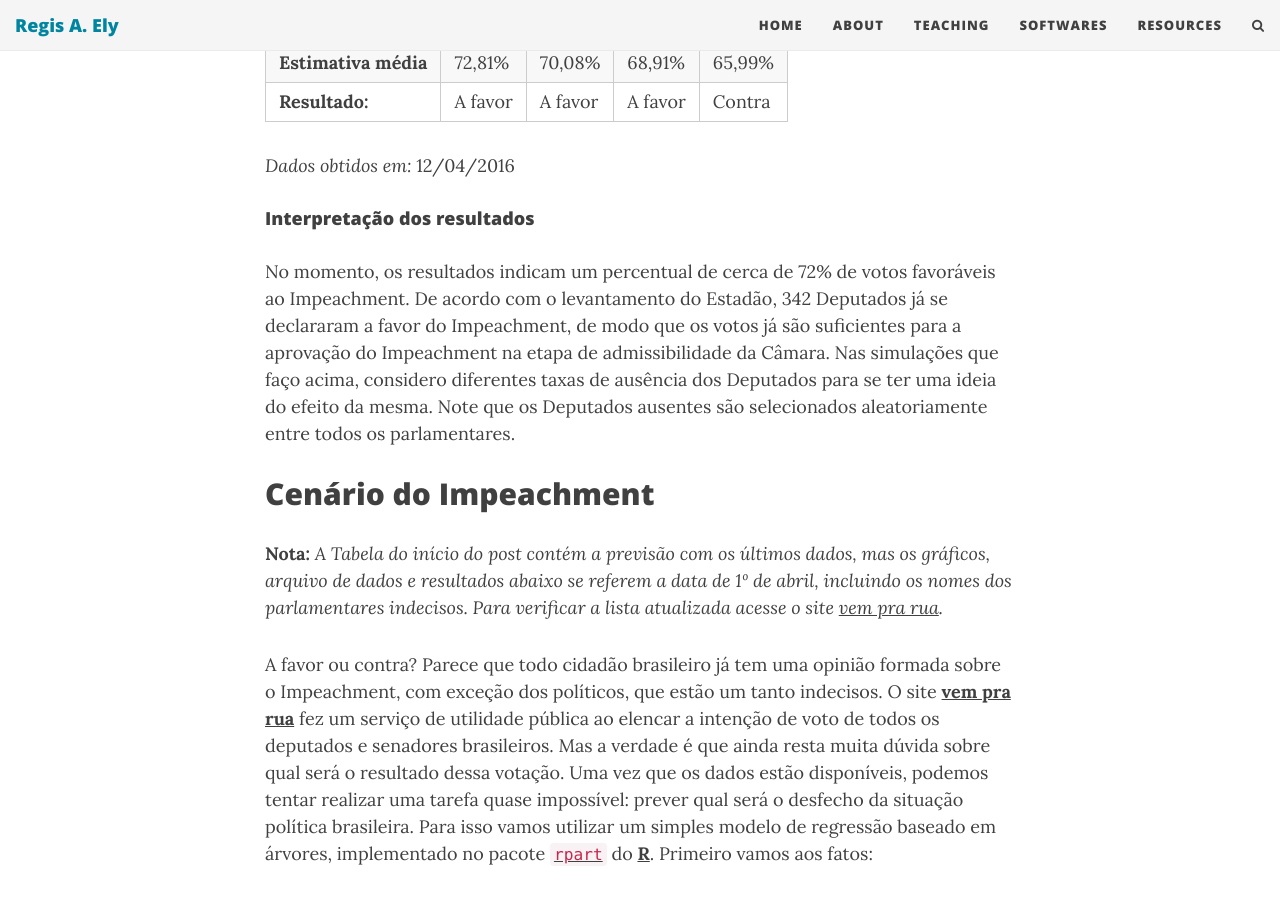
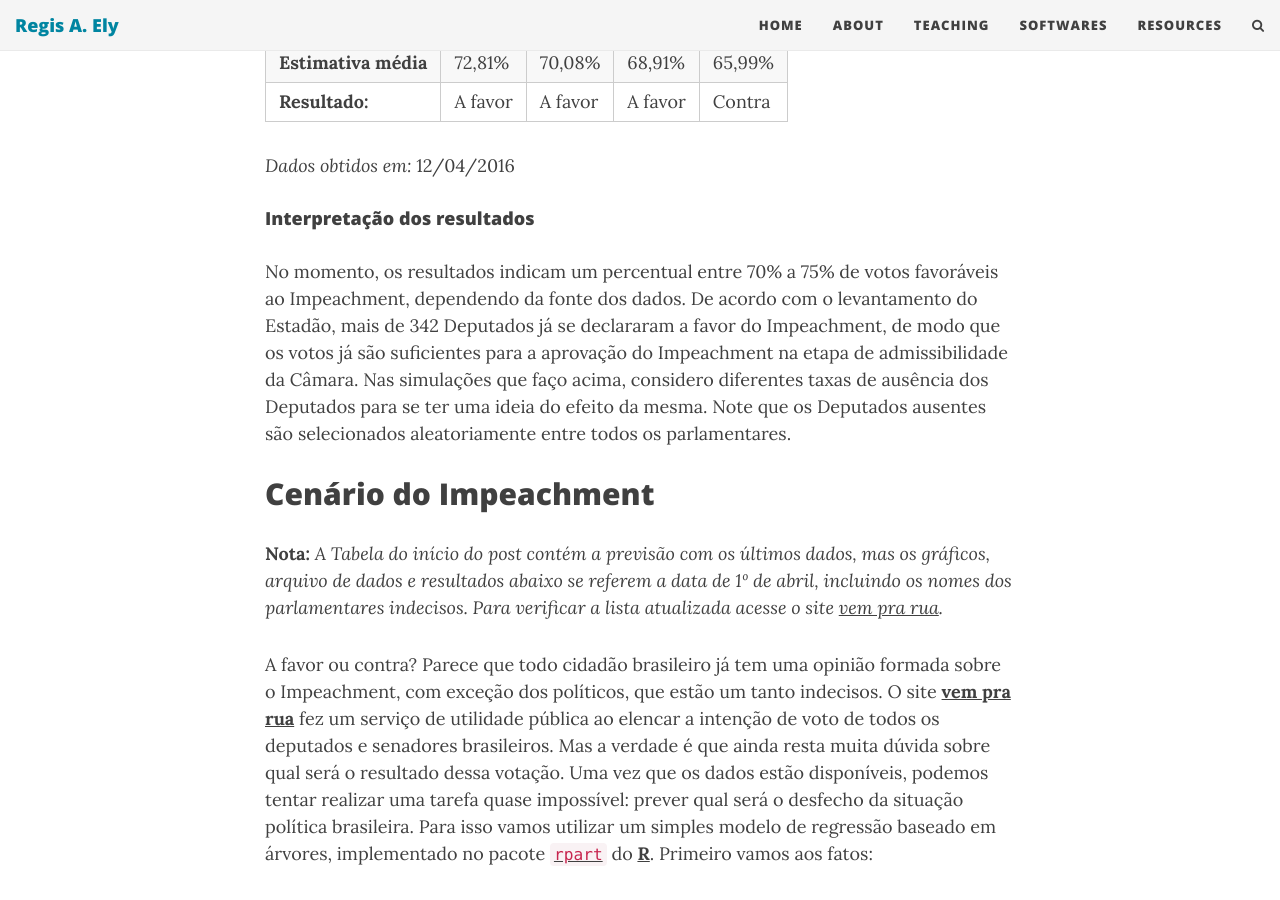
Before and after one commit to regisely/regisely.github.io, a Jekyll site: the page built from _posts/2016-04-01-impeachment.md, in a window 1280 px wide and 900 px high, scrolled down 1011 px. Built offline with Jekyll 4.4.1, drawn with Linux system fonts in a browser that asks for light colours; nearby versions of some CDN libraries; comment, search, counter and statistics services are not loaded.

Commit message:
Update post

```diff
--- a/_posts/2016-04-01-impeachment.md
+++ b/_posts/2016-04-01-impeachment.md
@@ -30,7 +30,7 @@ Nas tabelas abaixo, a estimativa média do percentual de Deputados favoráveis a
 
 #### Interpretação dos resultados
 
-No momento, os resultados indicam um percentual de cerca de 72% de votos favoráveis ao Impeachment. De acordo com o levantamento do Estadão, 342 Deputados já se declararam a favor do Impeachment, de modo que os votos já são suficientes para a aprovação do Impeachment na etapa de admissibilidade da Câmara. Nas simulações que faço acima, considero diferentes taxas de ausência dos Deputados para se ter uma ideia do efeito da mesma. Note que os Deputados ausentes são selecionados aleatoriamente entre todos os parlamentares.
+No momento, os resultados indicam um percentual entre 70% a 75% de votos favoráveis ao Impeachment, dependendo da fonte dos dados. De acordo com o levantamento do Estadão, mais de 342 Deputados já se declararam a favor do Impeachment, de modo que os votos já são suficientes para a aprovação do Impeachment na etapa de admissibilidade da Câmara. Nas simulações que faço acima, considero diferentes taxas de ausência dos Deputados para se ter uma ideia do efeito da mesma. Note que os Deputados ausentes são selecionados aleatoriamente entre todos os parlamentares.
 
 ## Cenário do Impeachment
 
```
